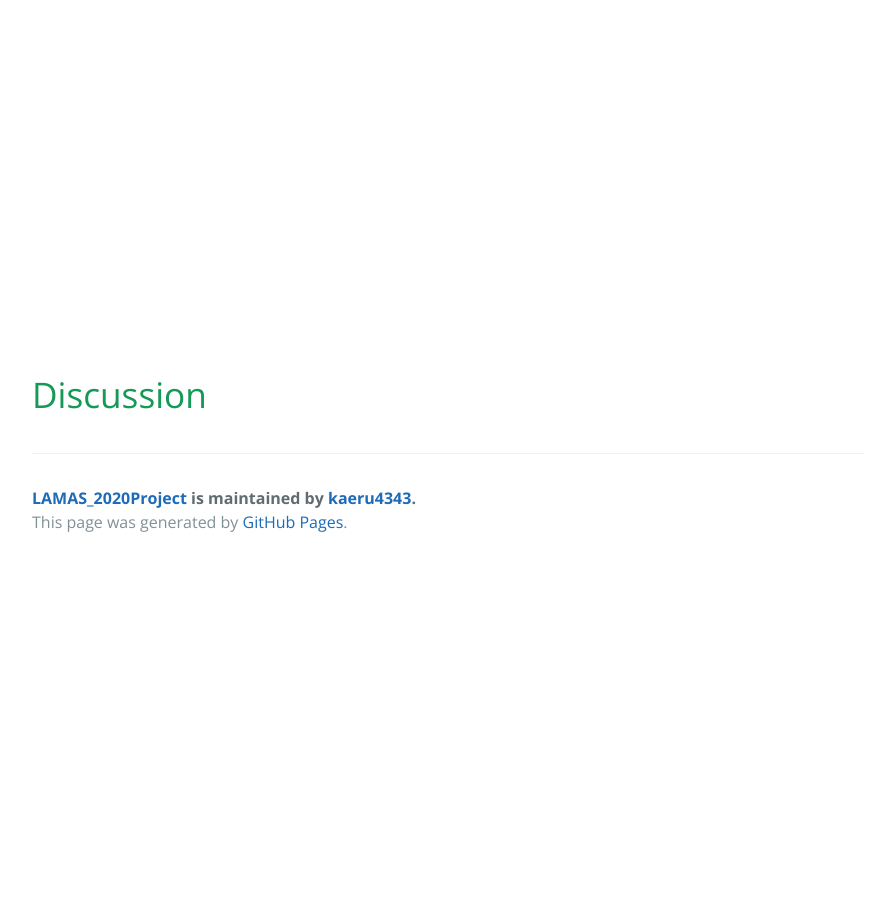
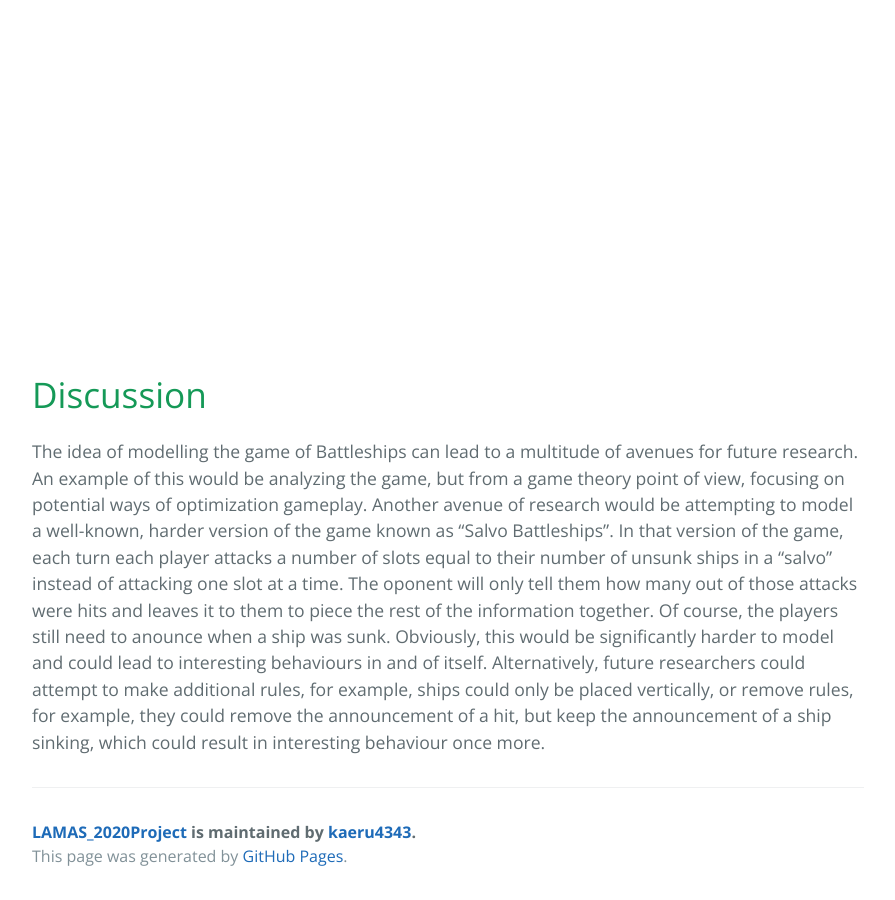
Before and after one commit to kaeru4343/LAMAS_2020Project, a Jekyll site: the page built from index.md, in a window 1280 px wide and 900 px high, scrolled down 5155 px. Shown: the whole window, without its empty margins (192-1087 px from the left). Built offline with Jekyll 4.4.1, drawn with Linux system fonts in a browser that asks for light colours; before the commit the page ends 5721 px from its top, so only the background shows below that.

Commit message:
Discussion/Future research

```diff
--- a/index.md
+++ b/index.md
@@ -59,3 +59,4 @@ As stated before, once the positions of all 3 ships of a player become common kn
 <embed src="LAMAS_finalProject_actionModels.pdf" width="800px" height="2100px" />
 
 # Discussion
+The idea of modelling the game of Battleships can lead to a multitude of avenues for future research. An example of this would be analyzing the game, but from a game theory point of view, focusing on potential ways of optimization gameplay. Another avenue of research would be attempting to model a well-known, harder version of the game known as "Salvo Battleships". In that version of the game, each turn each player attacks a number of slots equal to their number of unsunk ships in a "salvo" instead of attacking one slot at a time. The oponent will only tell them how many out of those attacks were hits and leaves it to them to piece the rest of the information together. Of course, the players still need to anounce when a ship was sunk. Obviously, this would be significantly harder to model and could lead to interesting behaviours in and of itself. Alternatively, future researchers could attempt to make additional rules, for example, ships could only be placed vertically, or remove rules, for example, they could remove the announcement of a hit, but keep the announcement of a ship sinking, which could result in interesting behaviour once more.
```
